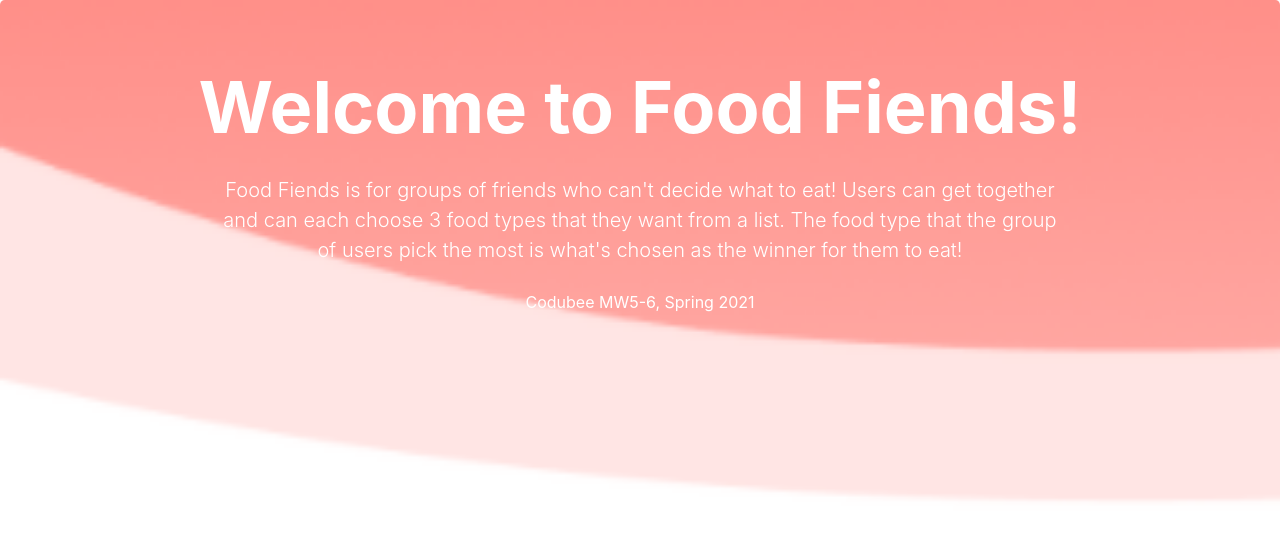
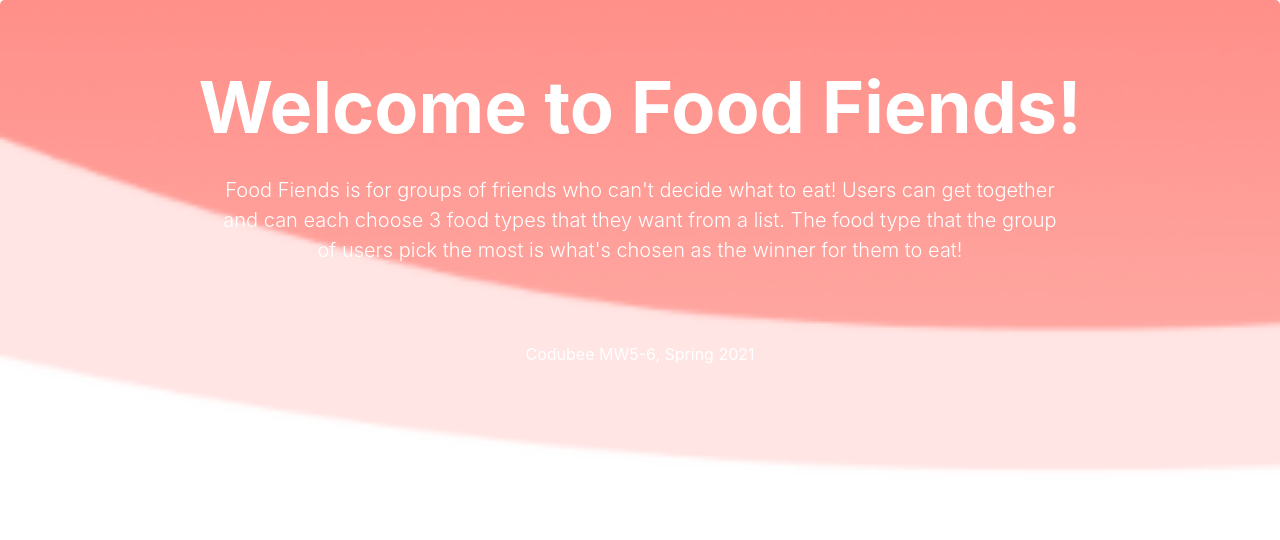
Before and after one commit to Codubee/FoodFiendsMW5-6, a React (Create React App) app in the folder frontend/: page / in a window 1280 px wide. Shown: the top 540 px of the page. Built offline with nearby package versions, Linux system fonts and the light colour scheme.

Commit message:
removed comments, moved margin to paragraph

```diff
--- a/frontend/src/components/Explanation.js
+++ b/frontend/src/components/Explanation.js
@@ -7,21 +7,12 @@ import '../styles/Explanation.css';
 function Explanation(props) {
   return (
     <div>
-      {/* Note: Style for jumbo defined in Explanation.css */}
       <Jumbotron className="jumbo">
-
-        {/* The following 4 lines (ignoring comments) simply display the necessary formatted text to introduce the user, along with a white line to look neat. */}
         <h1 className="display-3 text-center text-white font-weight-bold">Welcome to Food Fiends!</h1>
-        {/* Note: lead was styled in index.css, not Explanation.css */}
         <p className="lead text-center text-white">Food Fiends is for groups of friends who can't decide what to eat! Users can get together and can each choose 3 food types that
                                                     they want from a list. The food type that the group of users pick the most is what's chosen as the winner for them to eat!</p>
-        {/* Note: Style for my-2 defined in Explanation.css */}
         <hr className="my-2" />
-        <p className="text-center text-white" >Codubee MW5-6, Spring 2021</p>
-
-
-        {/* Previously was 5 lines with invisible text for whitespace. Changed after a more elegant solution, using margins, was found to generate white space. */}
-        <p className="invisible" style={{margin: '60px'}}> - </p>
+        <p className="text-center text-white all-around-margin" >Codubee MW5-6, Spring 2021</p>
       </Jumbotron>
     </div>
   );
--- a/frontend/src/styles/Explanation.css
+++ b/frontend/src/styles/Explanation.css
@@ -10,3 +10,7 @@
     background-Image: url("../images/explanation_background.PNG") !important;
     background-Size: cover;
 }
+
+.all-around-margin{
+    margin: 60px;
+}
```
